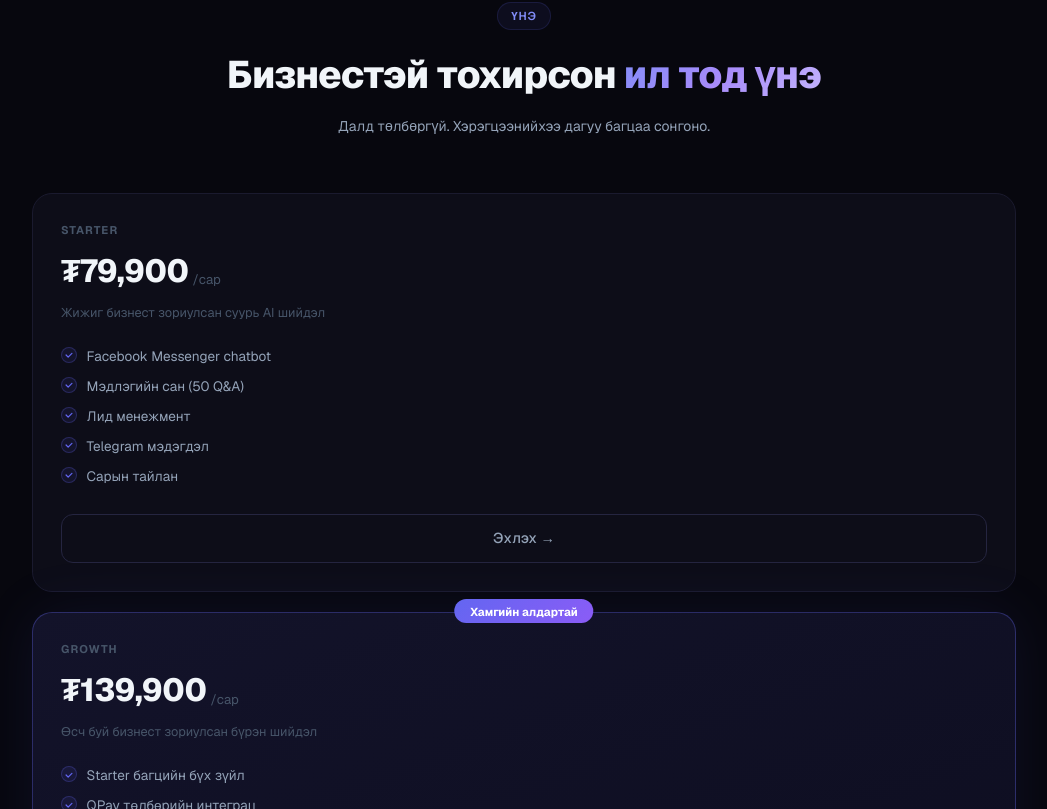
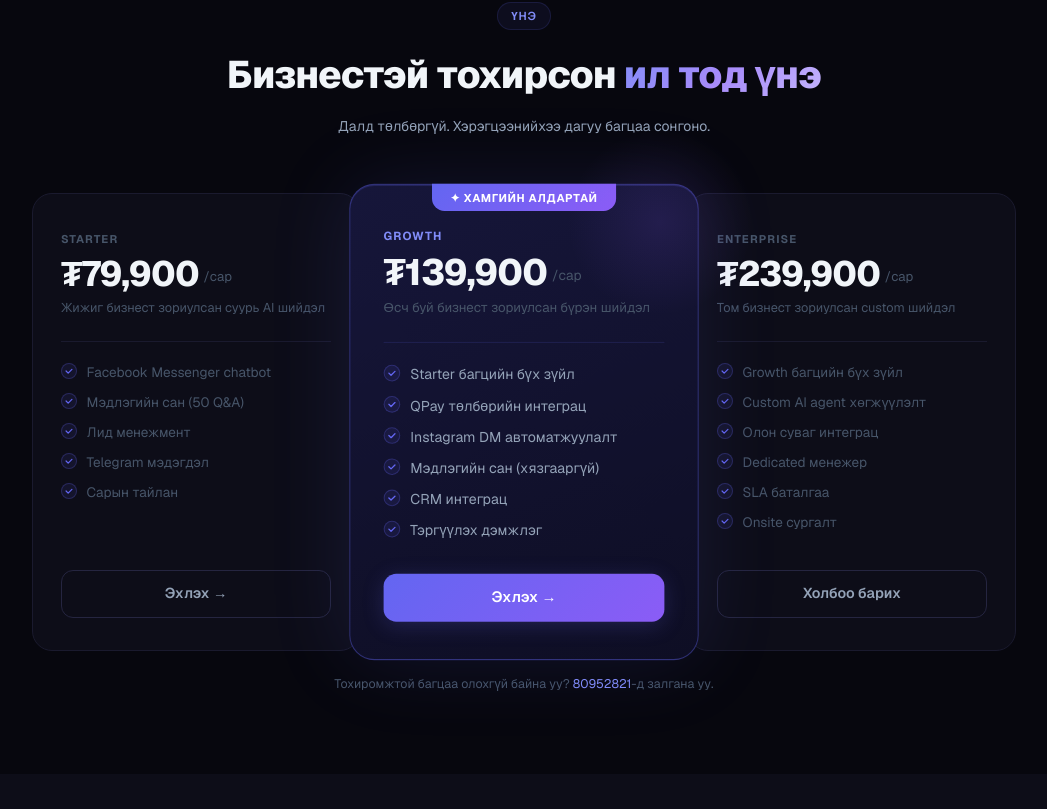
Before and after one commit to ubarino28/mongolagent-web, a Next.js app: page / in a window 1280 px wide. Shown: the part 4271-5080 px from the top of the page, without its empty margins (116-1163 px from the left). Built offline with nearby package versions, Linux system fonts and the light colour scheme.

Commit message:
Redesign pricing: 3-column inline grid, featured plan scaled + glowing

```diff
--- a/app/globals.css
+++ b/app/globals.css
@@ -237,6 +237,16 @@ body {
   }
 }
 
+/* Pricing grid — mobile: single column */
+@media (max-width: 768px) {
+  .pricing-grid {
+    grid-template-columns: 1fr !important;
+  }
+  .pricing-featured {
+    transform: none !important;
+  }
+}
+
 /* Mascot float */
 @keyframes float {
   0%, 100% { transform: translateY(0px); }
--- a/app/page.tsx
+++ b/app/page.tsx
@@ -443,33 +443,93 @@ export default function HomePage() {
             <p style={{ color: "var(--text-mid)", fontSize: "0.875rem" }}>Далд төлбөргүй. Хэрэгцээнийхээ дагуу багцаа сонгоно.</p>
           </div>
 
-          <div style={{ display: "grid", gridTemplateColumns: "repeat(1, 1fr)", gap: "1.25rem" }} className="md:grid-cols-3">
+          <div className="pricing-grid" style={{ display: "grid", gridTemplateColumns: "1fr 1fr 1fr", gap: "0", alignItems: "stretch" }}>
             {PLANS.map(plan => (
-              <div key={plan.name} style={{ position: "relative", borderRadius: "1.25rem", padding: "1.75rem", display: "flex", flexDirection: "column", background: plan.highlight ? "linear-gradient(160deg, #13132a, #0d0d1f)" : "var(--surface)", border: plan.highlight ? "1px solid #6366f155" : "1px solid var(--border)", boxShadow: plan.highlight ? "0 0 60px #6366f118" : "none" }}>
+              <div key={plan.name}
+                className={plan.highlight ? "pricing-featured" : ""}
+                style={{
+                  position: "relative",
+                  borderRadius: plan.highlight ? "1.5rem" : "1.25rem",
+                  padding: plan.highlight ? "2.25rem 2rem" : "2rem 1.75rem",
+                  display: "flex", flexDirection: "column",
+                  background: plan.highlight
+                    ? "linear-gradient(160deg, #16163a 0%, #0e0e24 100%)"
+                    : "var(--surface)",
+                  border: plan.highlight
+                    ? "1px solid #6366f160"
+                    : "1px solid var(--border)",
+                  boxShadow: plan.highlight
+                    ? "0 0 80px #6366f122, inset 0 1px 0 #6366f130"
+                    : "none",
+                  transform: plan.highlight ? "scale(1.04)" : "scale(1)",
+                  zIndex: plan.highlight ? 2 : 1,
+                  margin: plan.highlight ? "0 -4px" : "0",
+                }}>
+
+                {/* Most popular badge */}
                 {plan.highlight && (
-                  <div style={{ position: "absolute", top: "-0.875rem", left: "50%", transform: "translateX(-50%)", padding: "0.2rem 1rem", borderRadius: "100px", fontSize: "0.72rem", fontWeight: 700, background: "linear-gradient(135deg, #6366f1, #8b5cf6)", color: "white", whiteSpace: "nowrap" }}>
-                    Хамгийн алдартай
+                  <div style={{
+                    position: "absolute", top: "-1px", left: "50%", transform: "translateX(-50%)",
+                    padding: "0.3rem 1.1rem", borderRadius: "0 0 0.75rem 0.75rem",
+                    fontSize: "0.68rem", fontWeight: 700, letterSpacing: "0.06em",
+                    background: "linear-gradient(135deg, #6366f1, #8b5cf6)",
+                    color: "white", whiteSpace: "nowrap", textTransform: "uppercase",
+                  }}>
+                    ✦ Хамгийн алдартай
                   </div>
                 )}
 
-                <div style={{ marginBottom: "1.5rem" }}>
-                  <div style={{ fontSize: "0.7rem", fontWeight: 700, color: "var(--text-light)", textTransform: "uppercase", letterSpacing: "0.1em", marginBottom: "0.5rem" }}>{plan.name}</div>
-                  <div style={{ display: "flex", alignItems: "flex-end", gap: "0.25rem", marginBottom: "0.5rem" }}>
-                    <span style={{ fontSize: plan.price === "Тохиролцоо" ? "1.6rem" : "2rem", fontWeight: 800, letterSpacing: "-0.02em" }}>{plan.price}</span>
-                    {plan.period && <span style={{ fontSize: "0.82rem", color: "var(--text-light)", marginBottom: "0.3rem" }}>{plan.period}</span>}
-                  </div>
-                  <p style={{ fontSize: "0.8rem", color: "var(--text-light)" }}>{plan.desc}</p>
+                {/* Inner glow top-right */}
+                {plan.highlight && (
+                  <div style={{ position: "absolute", top: 0, right: 0, width: "180px", height: "180px", borderRadius: "50%", background: "radial-gradient(circle, #8b5cf620 0%, transparent 70%)", transform: "translate(30%, -30%)", pointerEvents: "none" }} />
+                )}
+
+                {/* Plan name */}
+                <div style={{ marginBottom: "0.4rem" }}>
+                  <span style={{
+                    fontSize: "0.7rem", fontWeight: 700, textTransform: "uppercase",
+                    letterSpacing: "0.1em",
+                    color: plan.highlight ? "#818cf8" : "var(--text-light)",
+                  }}>{plan.name}</span>
                 </div>
 
-                <div style={{ flex: 1, display: "flex", flexDirection: "column", gap: "0.6rem", marginBottom: "1.75rem" }}>
+                {/* Price */}
+                <div style={{ display: "flex", alignItems: "flex-end", gap: "0.3rem", marginBottom: "0.4rem" }}>
+                  <span style={{
+                    fontSize: "2.2rem", fontWeight: 800, letterSpacing: "-0.03em", lineHeight: 1,
+                    color: plan.highlight ? "#f1f5f9" : "var(--text)",
+                  }}>{plan.price}</span>
+                  {plan.period && (
+                    <span style={{ fontSize: "0.82rem", color: "var(--text-light)", paddingBottom: "0.3rem" }}>{plan.period}</span>
+                  )}
+                </div>
+
+                {/* Desc */}
+                <p style={{ fontSize: "0.8rem", color: "var(--text-light)", marginBottom: "1.5rem", lineHeight: 1.5 }}>{plan.desc}</p>
+
+                {/* Divider */}
+                <div style={{ height: "1px", background: plan.highlight ? "#6366f125" : "var(--border)", marginBottom: "1.25rem" }} />
+
+                {/* Features */}
+                <div style={{ flex: 1, display: "flex", flexDirection: "column", gap: "0.6rem", marginBottom: "2rem" }}>
                   {plan.features.map(f => (
-                    <div key={f} className="check-item">{f}</div>
+                    <div key={f} className="check-item" style={{ color: plan.highlight ? "var(--text-mid)" : "var(--text-light)" }}>{f}</div>
                   ))}
                 </div>
 
-                <Link href={plan.name === "Enterprise" ? "tel:80952821" : "https://app.mongolagent.mn/register"}
-                  className={plan.highlight ? "btn-primary" : "btn-outline"}
-                  style={{ display: "flex", justifyContent: "center" }}>
+                {/* CTA */}
+                <Link
+                  href={plan.name === "Enterprise" ? "tel:80952821" : "https://app.mongolagent.mn/register"}
+                  style={{
+                    display: "flex", justifyContent: "center", alignItems: "center",
+                    padding: "0.75rem 1.5rem", borderRadius: "0.75rem",
+                    fontWeight: 600, fontSize: "0.9rem", textDecoration: "none",
+                    transition: "all 0.2s",
+                    ...(plan.highlight
+                      ? { background: "linear-gradient(135deg, #6366f1, #8b5cf6)", color: "white", boxShadow: "0 4px 20px #6366f135" }
+                      : { background: "transparent", color: "var(--text-mid)", border: "1px solid var(--border2)" }
+                    ),
+                  }}>
                   {plan.name === "Enterprise" ? "Холбоо барих" : "Эхлэх →"}
                 </Link>
               </div>
```
